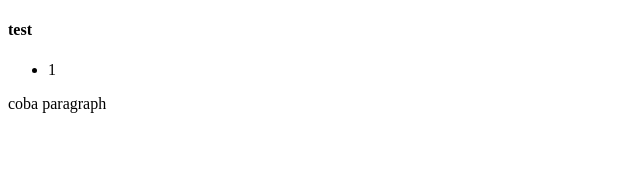
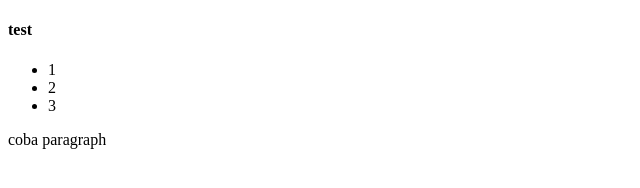
Before and after one commit to wanhasibala/test-repo1, a plain HTML site: page index.html in a window 1280 px wide. Shown: the whole page, without its empty margins (0-640 px from the left). Drawn offline with Linux system fonts and the light colour scheme.

Commit message:
Menambahkan list 23

```diff
--- a/index.html
+++ b/index.html
@@ -10,6 +10,8 @@
     <h4>test </h4>
     <ul>
         <li>1</li>
+        <li>2</li>
+        <li>3</li>
     </ul>
     <p>coba paragraph</p>
 </body>
```
